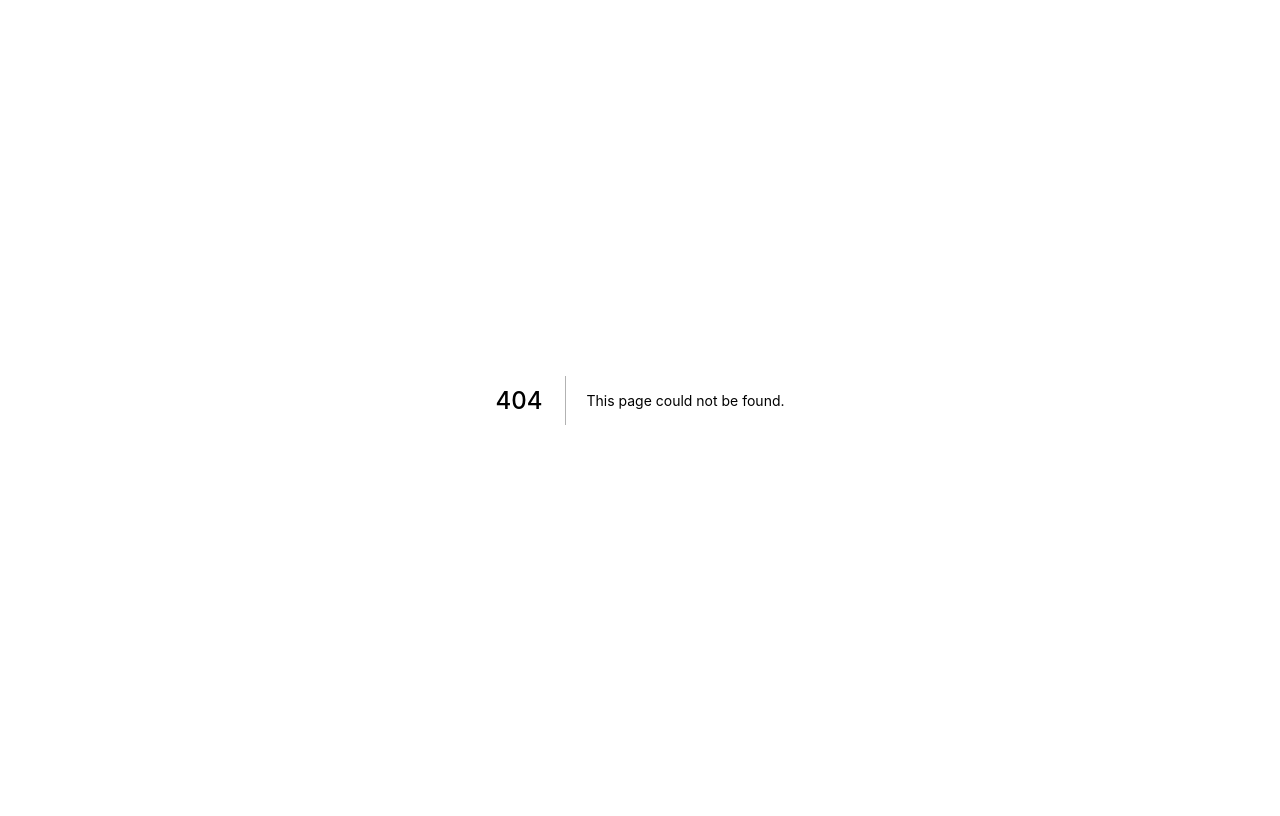
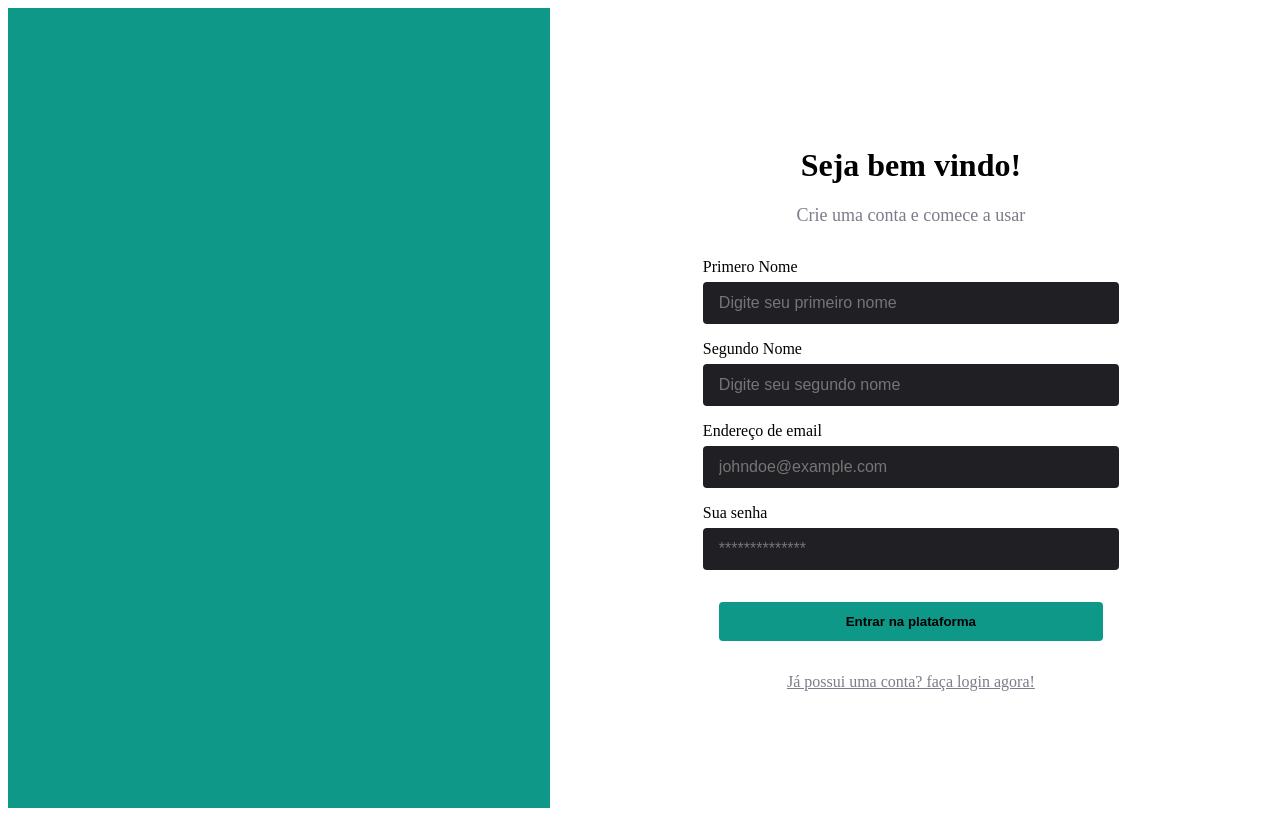
Before and after one commit to Maria-Eduarda90/next-auth, a Next.js app in the folder web/: page /sign-up in a window 1280 px wide. Before the commit this address had no page. Built offline with nearby package versions, Linux system fonts and the light colour scheme.

Commit message:
changing the name sign-in to sign-up

```diff
--- /dev/null
+++ b/web/src/pages/sign-up/index.tsx
@@ -0,0 +1,73 @@
+import Link from 'next/link';
+import { Aside } from '../../components/Aside';
+import { Button } from '../../components/Button';
+import { Input } from '../../components/Input';
+import styles from './styles.module.scss';
+
+export default function SignUn() {
+    return (
+        <div className={styles.container}>
+            <Aside />
+
+            <main>
+                <div className={styles.title}>
+                    <h1>Seja bem vindo!</h1>
+                    <h4>Crie uma conta e comece a usar</h4>
+                </div>
+                <form>
+                    <section>
+                        <div>
+                            <label htmlFor="">Primero Nome</label>
+                            <input
+                             className={styles.input}
+                             name="firstname"
+                             type="text"
+                             placeholder="Digite seu primeiro nome"
+                            />
+                        </div>
+
+                        <div>
+                            <label htmlFor="">Segundo Nome</label>
+                            <input
+                             className={styles.input}
+                             name="secondname"
+                             type="text"
+                             placeholder="Digite seu segundo nome"
+                             />
+                        </div>
+
+                        <div>
+                            <label htmlFor="">Endereço de email</label>
+                            <input
+                                className={styles.input}
+                                name="email"
+                                type="email"
+                                placeholder="johndoe@example.com"
+                            />
+                        </div>
+
+                        <div>
+                            <label htmlFor="">Sua senha</label>
+                            <input
+                                className={styles.input}
+                                name="password"
+                                type="password"
+                                placeholder="**************"
+                            />
+                        </div>
+                    </section>
+
+                    <Button type="submit">
+                        Entrar na plataforma
+                    </Button>
+                </form>
+
+                <div className={styles.links}>
+                    <Link href="/">
+                        Já possui uma conta? faça login agora!
+                    </Link>
+                </div>
+            </main>
+        </div>
+    );
+}
--- /dev/null
+++ b/web/src/pages/sign-up/styles.module.scss
@@ -0,0 +1,68 @@
+.container {
+    display: flex;
+    align-items: center;
+    height: 100vh;
+
+    main {
+        flex: 8;
+
+            .title {
+                margin-bottom: 2rem;
+            }
+            h1{
+                text-align: center;
+            }
+            h4 {
+                color: #7C7C8A;
+                font-weight: normal;
+                font-size: 18px;
+                text-align: center;
+                margin-top: 0.75rem;
+            }
+
+        form, .links {
+            display: flex;
+            flex-direction: column;
+            align-items: center;
+        }
+
+        form {
+            gap: 32px;
+
+            section {
+                display: flex;
+                flex-direction: column;
+                gap: 1rem;
+
+                div {
+                    display: flex;
+                    flex-direction: column;
+                    gap: 6px;
+
+                    .input {
+                        background-color: #202024;
+                        border: 0;
+                        border-radius: 4px;
+                        outline: none;
+                        color: #fff;
+                        padding: 12px 16px 12px 16px;
+                        width: 24rem;
+                        font-size: 16px;
+                    }
+                }
+            }
+        }
+
+        .links {
+            margin-top: 32px;
+
+            a {
+                color: #7C7C8A;
+
+                & + a {
+                    margin-top: 1rem;
+                }
+            }
+        }
+    }
+}
```
